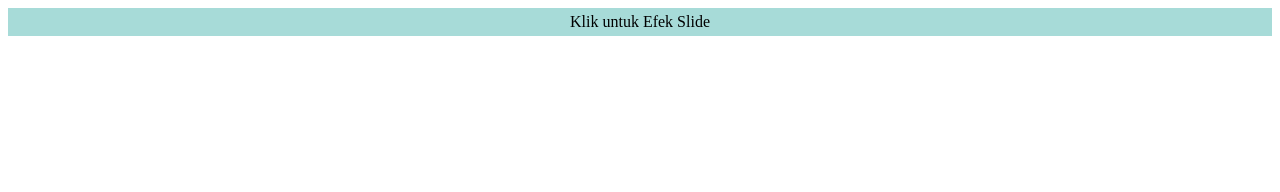
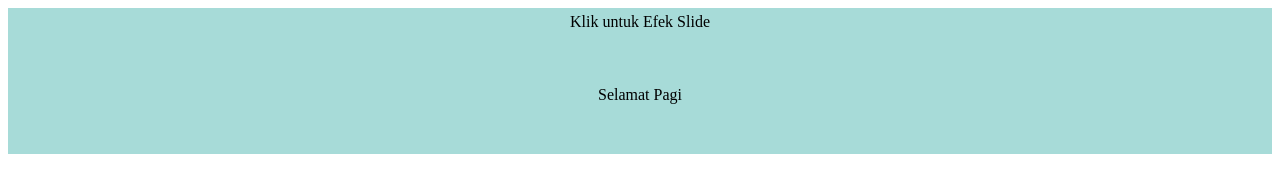
Before and after one commit to AureliaNasya/DasarWeb, a plain HTML site: page Pertemuan6/slide_jquery.html in a window 1280 px wide. Both pictures are taken after a click on the element "Klik untuk Efek Slide". Drawn offline with Linux system fonts and the light colour scheme.

Commit message:
Pertemuan 6 _ Praktikum 6

```diff
--- a/Pertemuan6/slide_jquery.html
+++ b/Pertemuan6/slide_jquery.html
@@ -6,13 +6,13 @@
         <script>
             $(document).ready(function() {
                 $("#flip").click(function() {
-                    $("#kotak2").slideUp("slow");
+                    $("#kotak2").slideDown("slow");
                 });
             });
         </script>
     </head>
     <body>
         <div id="flip">Klik untuk Efek Slide</div>
-        <div id="kotak2">Selamat Pagi</div>
+        <div id="kotak2" style="display: none;">Selamat Pagi</div>
     </body>
 </html>
```
